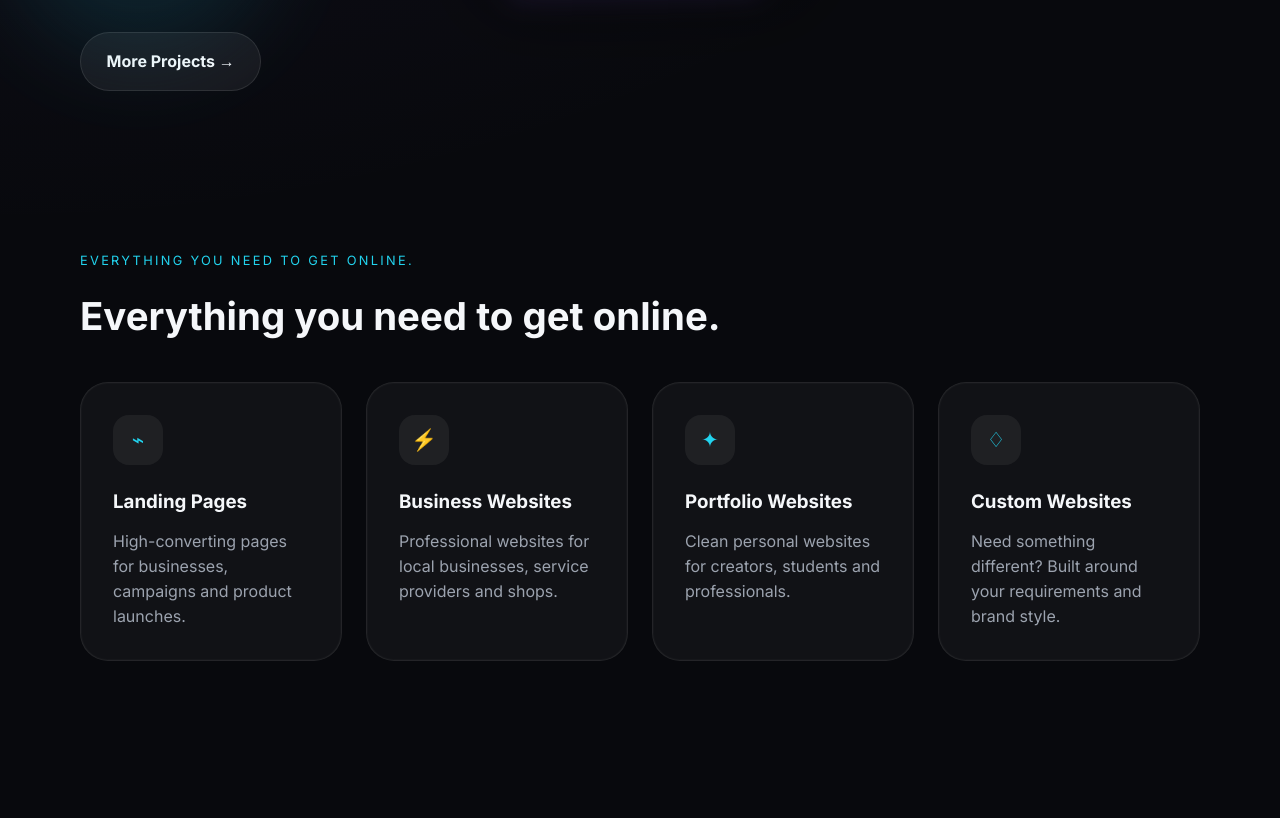
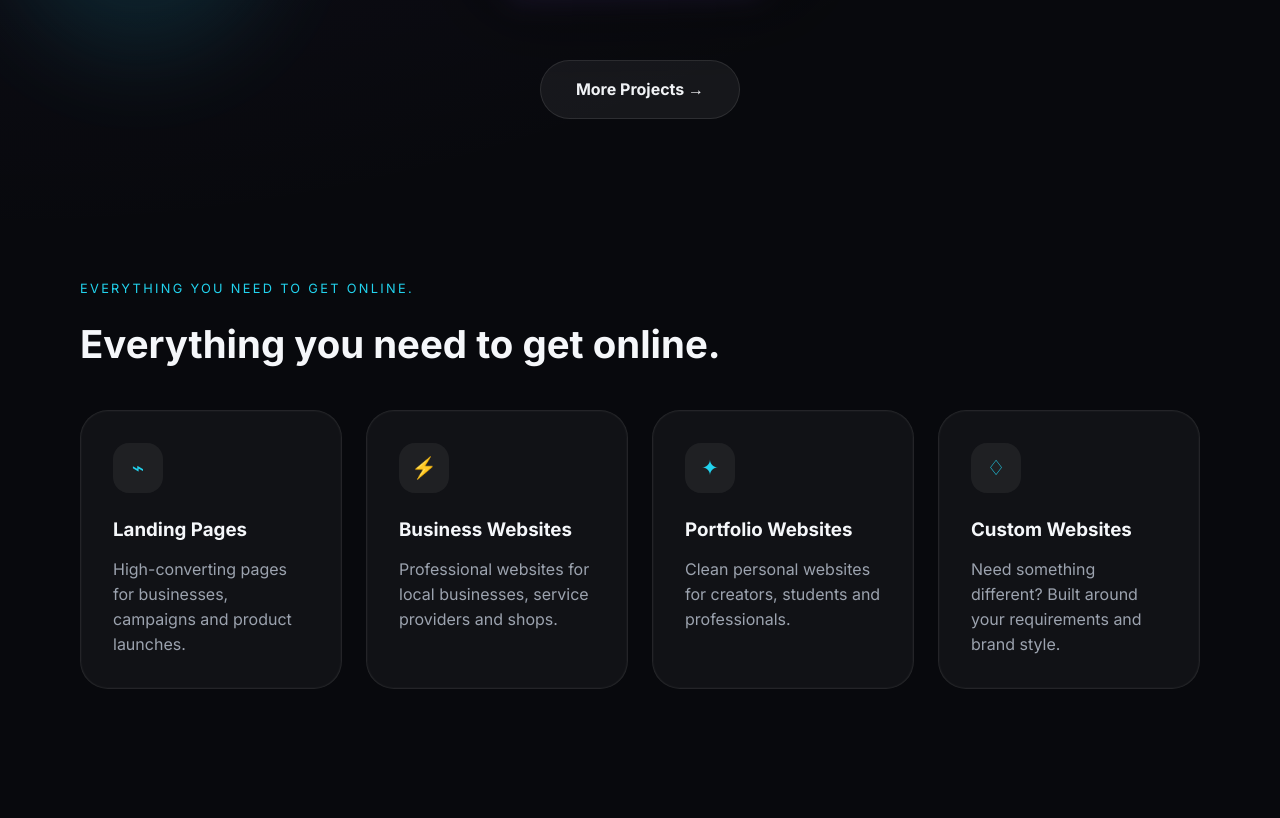
Before and after one commit to akashmanna2453-gif/akastudio, a plain HTML site: page index.html in a window 1280 px wide. Shown: the part 1483-2301 px from the top of the page. Drawn offline with Linux system fonts and the light colour scheme.

Commit message:
Update style.css

```diff
--- a/style.css
+++ b/style.css
@@ -620,6 +620,16 @@ a:focus-visible {
   display: grid;
   gap: 1.5rem;
   grid-template-columns: repeat(auto-fit, minmax(240px, 1fr));
+}
+
+.more-projects {
+  display: flex;
+  justify-content: center;
+  margin-top: 1.75rem;
+}
+
+.more-projects .button {
+  min-width: 200px;
 }
 
 .project-card {
```
